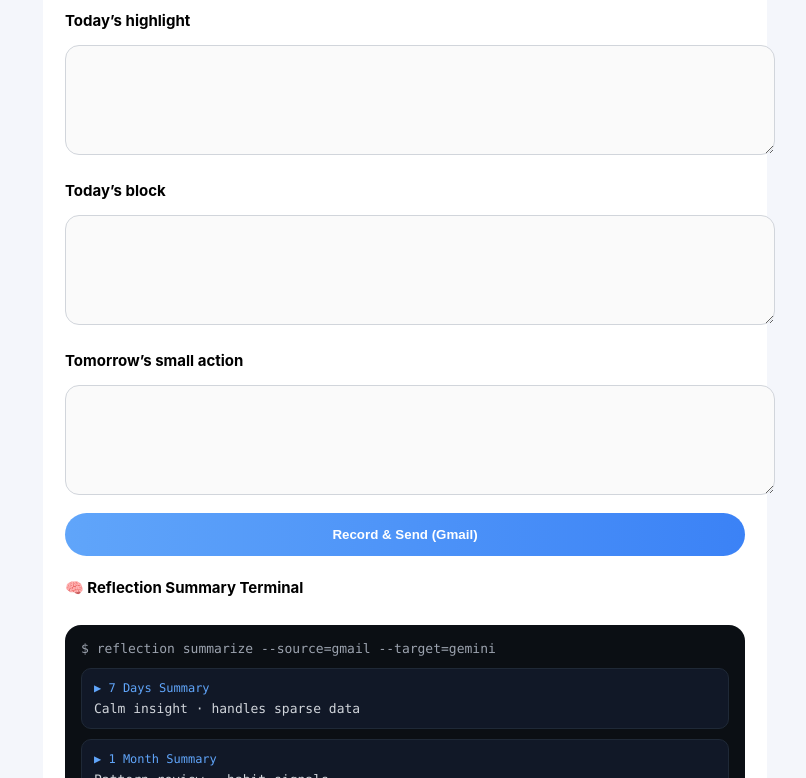
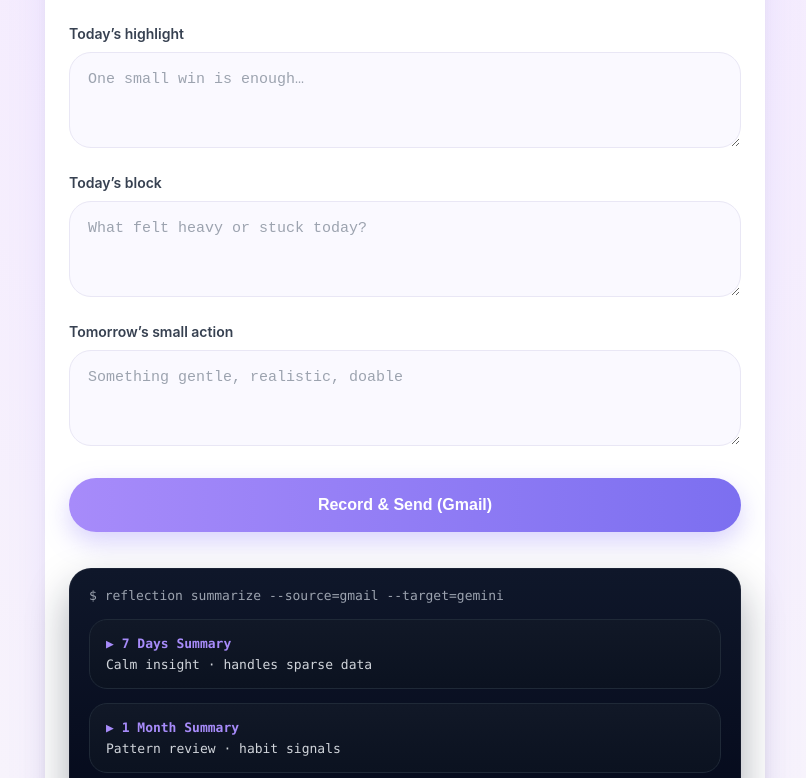
Before and after one commit to eekaishen/nighty, a plain HTML site: page index.html in a window 1280 px wide. Shown: the part 111-889 px from the top of the page, without its empty margins (235-1041 px from the left). Drawn offline with Linux system fonts and the light colour scheme.

Commit message:
Update index.html

```diff
--- a/index.html
+++ b/index.html
@@ -10,103 +10,169 @@
   <link rel="apple-touch-icon" href="icon-192.png" />
 
   <style>
+    :root {
+      --bg: #f8f6fb;
+      --card: #ffffff;
+      --primary: #8b7cf6;
+      --primary-soft: #ede9fe;
+      --border: #e9e7f5;
+      --text-main: #374151;
+      --text-sub: #6b7280;
+    }
+
+    * {
+      box-sizing: border-box;
+    }
+
     body {
       margin: 0;
-      background: #f4f6fb;
+      background: radial-gradient(circle at top, #f3e8ff, var(--bg));
       font-family: -apple-system, BlinkMacSystemFont, system-ui, sans-serif;
       display: flex;
       justify-content: center;
+      color: var(--text-main);
     }
 
     .app {
-      max-width: 680px;
+      max-width: 720px;
       width: 100%;
-      background: #fff;
-      padding: 28px 22px 36px;
-      border-radius: 24px;
+      background: var(--card);
+      padding: 32px 24px 40px;
+      border-radius: 32px;
       margin: 20px;
+      box-shadow:
+        0 20px 40px rgba(139, 124, 246, 0.12),
+        0 2px 8px rgba(0, 0, 0, 0.04);
+      animation: fadeUp 0.6s ease;
     }
 
+    /* Header */
     h1 {
       margin: 0;
-      font-size: 24px;
+      font-size: 26px;
+      font-weight: 700;
     }
 
     .subtitle {
-      color: #6b7280;
-      margin: 6px 0 20px;
+      color: var(--text-sub);
+      margin: 8px 0 28px;
       font-size: 14px;
     }
 
-    h3 {
-      margin-top: 22px;
-      font-size: 15px;
+    /* Input fields */
+    .field {
+      margin-bottom: 22px;
+    }
+
+    .field label {
+      display: block;
+      font-size: 14px;
+      font-weight: 600;
+      margin-bottom: 10px;
     }
 
     textarea {
       width: 100%;
-      min-height: 80px;
-      padding: 14px;
-      border-radius: 14px;
-      border: 1px solid #d1d5db;
-      background: #fafafa;
+      min-height: 96px;
+      padding: 18px;
+      border-radius: 22px;
+      border: 1px solid var(--border);
+      background: #faf9ff;
       font-size: 15px;
+      resize: vertical;
+      transition: all 0.2s ease;
     }
 
+    textarea::placeholder {
+      color: #9ca3af;
+    }
+
+    textarea:focus {
+      outline: none;
+      background: #fff;
+      border-color: var(--primary);
+      box-shadow: 0 0 0 4px rgba(139, 124, 246, 0.18);
+    }
+
+    /* Button */
     button {
       width: 100%;
-      padding: 14px;
-      margin-top: 14px;
+      padding: 18px;
+      margin-top: 6px;
       border-radius: 999px;
       border: none;
-      font-weight: 600;
+      font-size: 16px;
+      font-weight: 700;
       cursor: pointer;
+      background: linear-gradient(90deg, #a78bfa, #7c6ff0);
+      color: #fff;
+      transition: transform 0.15s ease, box-shadow 0.15s ease;
+      box-shadow: 0 10px 26px rgba(139, 124, 246, 0.35);
     }
 
-    .primary {
-      background: linear-gradient(90deg, #60a5fa, #3b82f6);
-      color: #fff;
+    button:active {
+      transform: scale(0.96);
     }
 
     .helper {
       font-size: 13px;
-      color: #666;
-      margin-top: 10px;
+      color: var(--text-sub);
+      margin-top: 12px;
+      text-align: center;
     }
 
-    /* ===== Terminal UI ===== */
+    /* Terminal */
     .terminal {
-      margin-top: 28px;
-      background: #0b0f14;
+      margin-top: 36px;
+      background: linear-gradient(180deg, #0f172a, #020617);
       color: #d1d5db;
-      border-radius: 16px;
-      padding: 16px;
+      border-radius: 22px;
+      padding: 20px;
       font-family: ui-monospace, SFMono-Regular, Menlo, monospace;
       font-size: 13px;
+      box-shadow: inset 0 0 0 1px rgba(255, 255, 255, 0.05),
+        0 20px 40px rgba(15, 23, 42, 0.35);
+      animation: fadeUp 0.8s ease;
     }
 
     .terminal-header {
       color: #9ca3af;
-      margin-bottom: 12px;
+      margin-bottom: 16px;
     }
 
     .cmd {
-      background: #111827;
+      background: linear-gradient(180deg, #111827, #0b1220);
       border: 1px solid #1f2937;
-      border-radius: 10px;
-      padding: 12px;
-      margin-bottom: 10px;
+      border-radius: 18px;
+      padding: 16px;
+      margin-bottom: 14px;
       cursor: pointer;
+      transition: all 0.2s ease;
     }
 
     .cmd:hover {
-      background: #0f172a;
+      transform: translateY(-1px);
+      box-shadow: 0 8px 24px rgba(139, 124, 246, 0.35);
     }
 
     .cmd-title {
-      color: #60a5fa;
-      font-size: 12px;
+      color: #a78bfa;
+      font-size: 13px;
+      font-weight: 600;
       margin-bottom: 6px;
+    }
+
+    /* Animation */
+    @keyframes fadeUp {
+      from {
+        opacity: 0;
+        transform: translateY(10px);
+      }
+
+      to {
+        opacity: 1;
+        transform: translateY(0);
+      }
     }
   </style>
 </head>
@@ -116,19 +182,24 @@
     <h1>✨ Nightly Reflection</h1>
     <div class="subtitle">1 minute before sleep. Quiet, private, yours.</div>
 
-    <h3>Today’s highlight</h3>
-    <textarea id="highlight"></textarea>
+    <div class="field">
+      <label>Today’s highlight</label>
+      <textarea id="highlight" placeholder="One small win is enough…"></textarea>
+    </div>
 
-    <h3>Today’s block</h3>
-    <textarea id="block"></textarea>
+    <div class="field">
+      <label>Today’s block</label>
+      <textarea id="block" placeholder="What felt heavy or stuck today?"></textarea>
+    </div>
 
-    <h3>Tomorrow’s small action</h3>
-    <textarea id="action"></textarea>
+    <div class="field">
+      <label>Tomorrow’s small action</label>
+      <textarea id="action" placeholder="Something gentle, realistic, doable"></textarea>
+    </div>
 
-    <button class="primary" onclick="sendEmail()">Record & Send (Gmail)</button>
+    <button onclick="sendEmail()">Record & Send (Gmail)</button>
     <div class="helper" id="status"></div>
 
-    <h3>🧠 Reflection Summary Terminal</h3>
     <div class="terminal">
       <div class="terminal-header">
         $ reflection summarize --source=gmail --target=gemini
@@ -156,14 +227,12 @@
       const h = highlight.value.trim();
       const b = block.value.trim();
       const a = action.value.trim();
-
       if (!h && !b && !a) {
-        alert("Write at least something.");
+        alert("Write at least one gentle thought 🌙");
         return;
       }
 
       const date = new Date().toISOString().slice(0, 10);
-
       const subject = `🌙 Nightly Reflection — ${date}`;
       const body =
         `Date: ${date}
@@ -175,10 +244,7 @@ Block:
 ${b || "—"}
 
 Action:
-${a || "—"}
-
----
-Sent from Nightly Reflection`;
+${a || "—"}`;
 
       const gmailUrl =
         "https://mail.google.com/mail/?view=cm&fs=1" +
@@ -187,35 +253,24 @@ Sent from Nightly Reflection`;
         `&body=${encodeURIComponent(body)}`;
 
       window.location.href = gmailUrl;
-      status.textContent = "Saved locally. Gmail compose opened.";
+      status.textContent = "Saved ✨ Take a breath, then send when ready 🌙";
     }
 
     function copyPrompt(mode) {
-      let range = "";
-      let title = "";
-      let role = "";
-      let instruction = "";
+      let range, title, role;
 
       if (mode === "7d") {
         range = "from:(TODAY-7DAYS) to:(TODAY)";
         title = "7 Day Insight";
         role = "calm, practical reflection coach";
-        instruction =
-          `If data is limited, acknowledge it briefly, then still give value.`;
-      }
-
-      if (mode === "1m") {
+      } else if (mode === "1m") {
         range = "from:(TODAY-1MONTH) to:(TODAY)";
         title = "Monthly Review";
         role = "structured life review partner";
-        instruction = "";
-      }
-
-      if (mode === "ytd") {
+      } else {
         range = "from:(START_OF_YEAR) to:(TODAY)";
         title = "Year to Date Analysis";
         role = "long-term personal growth analyst";
-        instruction = "";
       }
 
       const prompt =
@@ -226,19 +281,15 @@ to:eekaishen+reflection@gmail.com
 subject:"🌙 Nightly Reflection"
 ${range}
 
-Read all matching emails and extract the reflection content.
-
 You are my ${role}.
-${instruction}
-
-Output exactly:
-1. A concise summary
-2. Any observable patterns (or clearly state if data is insufficient)
-3. The emotional tone or phase I am in
-4. One concrete, actionable recommendation`;
+Give me:
+1. Summary
+2. Patterns
+3. Emotional trend
+4. One practical recommendation`;
 
       navigator.clipboard.writeText(prompt);
-      alert("Prompt copied. Paste into Gemini.");
+      alert("Prompt copied ✨ Paste into Gemini");
     }
   </script>
 </body>
```
